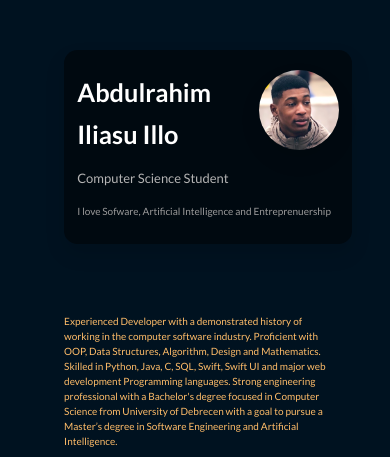
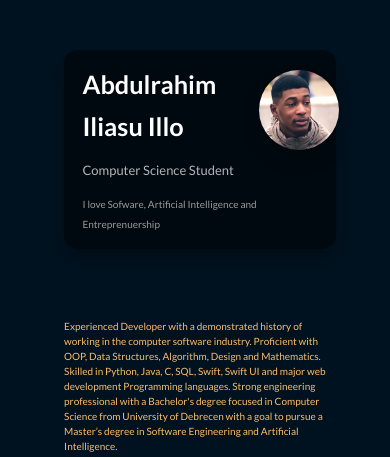
Before and after one commit to abdulrahimiliasu/personal, a plain HTML site: page index.html in a window 390 px wide. Shown: the top 457 px of the page. Drawn offline with nearby package versions, Linux system fonts and the light colour scheme; no server answers.

Commit message:
added padding to top-container

```diff
--- a/style.css
+++ b/style.css
@@ -23,7 +23,7 @@ body{
     padding: 2%;
     width: 70%;
     border-radius: 10pt;
-    box-shadow: 0px 10px 20px #0000001e;
+    box-shadow: 0px 10px 20px #00000042;
     transition-property: background-color;
     transition:ease-in 2s;
 }
@@ -179,7 +179,7 @@ a:hover{
 
     #top-container{
         width: 100%;
-        padding: 5%;
+        padding: auto;
     }
 
     #profilephoto{
@@ -188,6 +188,11 @@ a:hover{
     position: absolute;
     margin-left: 50%;
     margin-top: 5%;
+    }
+
+    h1, h2, h3{
+        padding-left: 5%;
+        padding-right: 5%;
     }
 
     h1{
@@ -228,11 +233,6 @@ a:hover{
 
     .top{
         display: block;
-    }
-
-    #top-container{
-        width: 100%;
-        padding: 5%;
     }
 
     #profilephoto{
```
